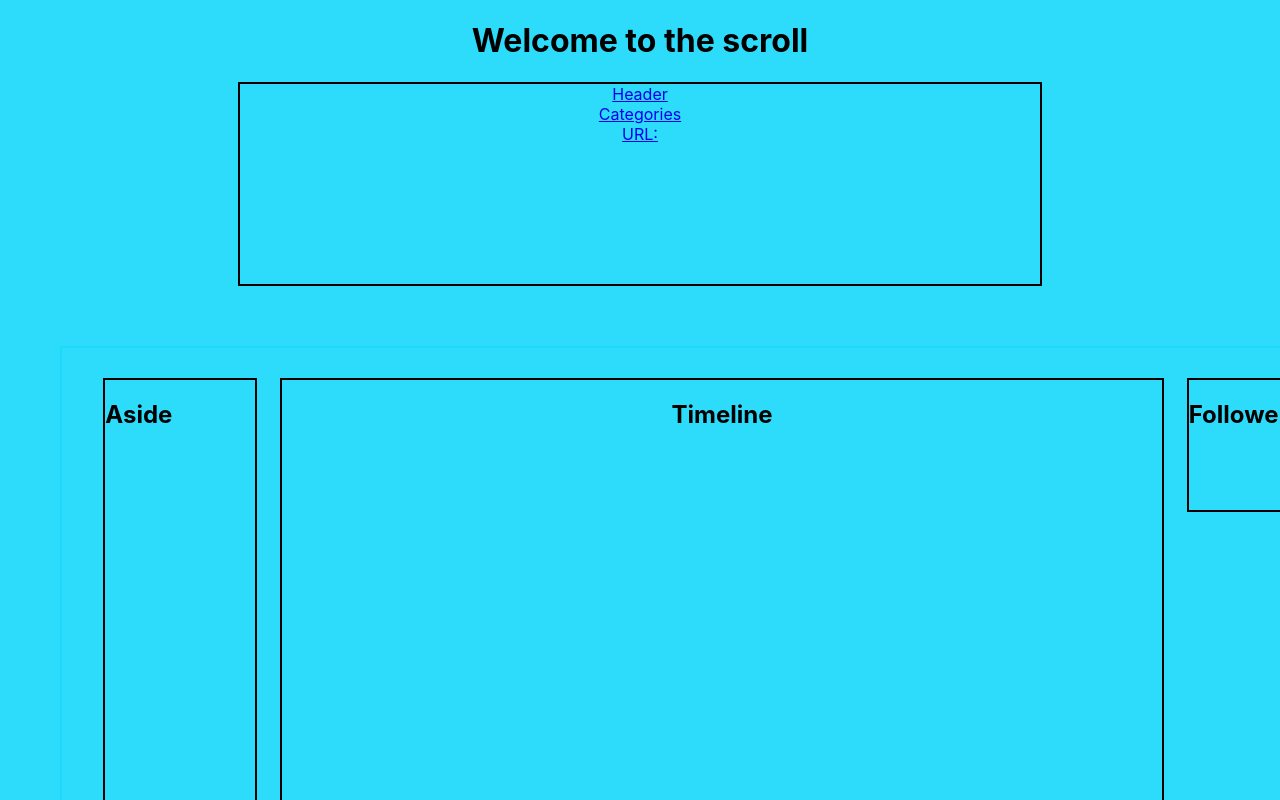
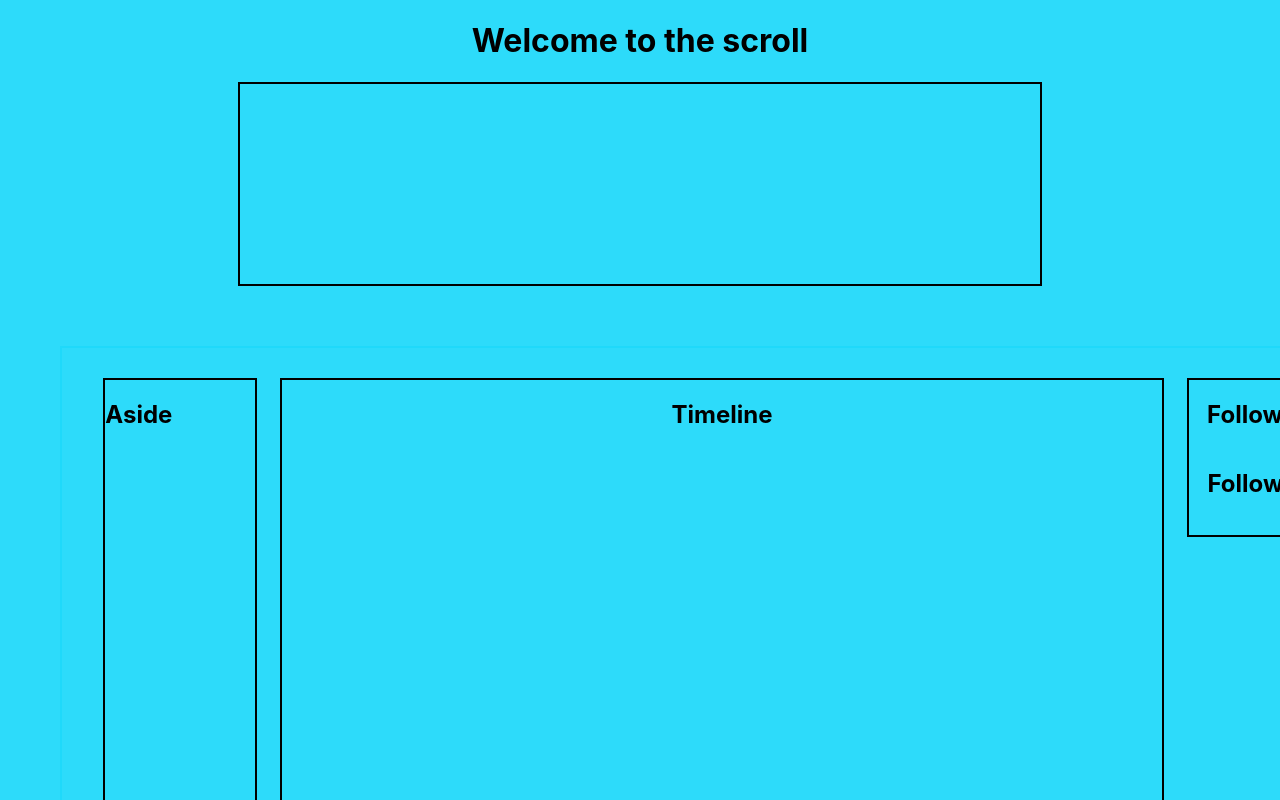
Before and after one commit to justinallenshade/The-Scroll-Front-End, a React (Create React App) app: page /post in a window 1280 px wide. Shown: the top 800 px of the page. Built offline with nearby package versions, Linux system fonts and the light colour scheme.

Commit message:
commented out links

```diff
--- a/src/App.css
+++ b/src/App.css
@@ -32,10 +32,10 @@ body {
 
 #Followers {
   border: solid 2px black;
-  height: 130px;
+  height: 155px;
   width: 150px;
   display: flex;
-  flex-direction: row;
+  flex-direction: column;
 }
 
 #Aside {
--- a/src/Components/Home.jsx
+++ b/src/Components/Home.jsx
@@ -4,9 +4,9 @@ export default function Home(props) {
     return (
         <div>
             <div id="nav-bar">
-                <a href="#">Header</a>
+                {/* <a href="#">Profile</a>
                 <a href="#">Categories</a>
-                <a href="#">URL:</a>
+                <a href="#">Profile URL:</a> */}
             </div>
 
             <div id="Main-container">
@@ -21,6 +21,7 @@ export default function Home(props) {
 
                 <div id="Followers">
                 <h2>Followers</h2>
+                <h2>Following</h2>
                 </div>
             </div>
 
--- a/src/index.js
+++ b/src/index.js
@@ -5,6 +5,7 @@ import App from "./App";
 
 import { BrowserRouter as Router } from "react-router-dom";
 
+
 ReactDOM.render(
   <Router>
     <App />
```
